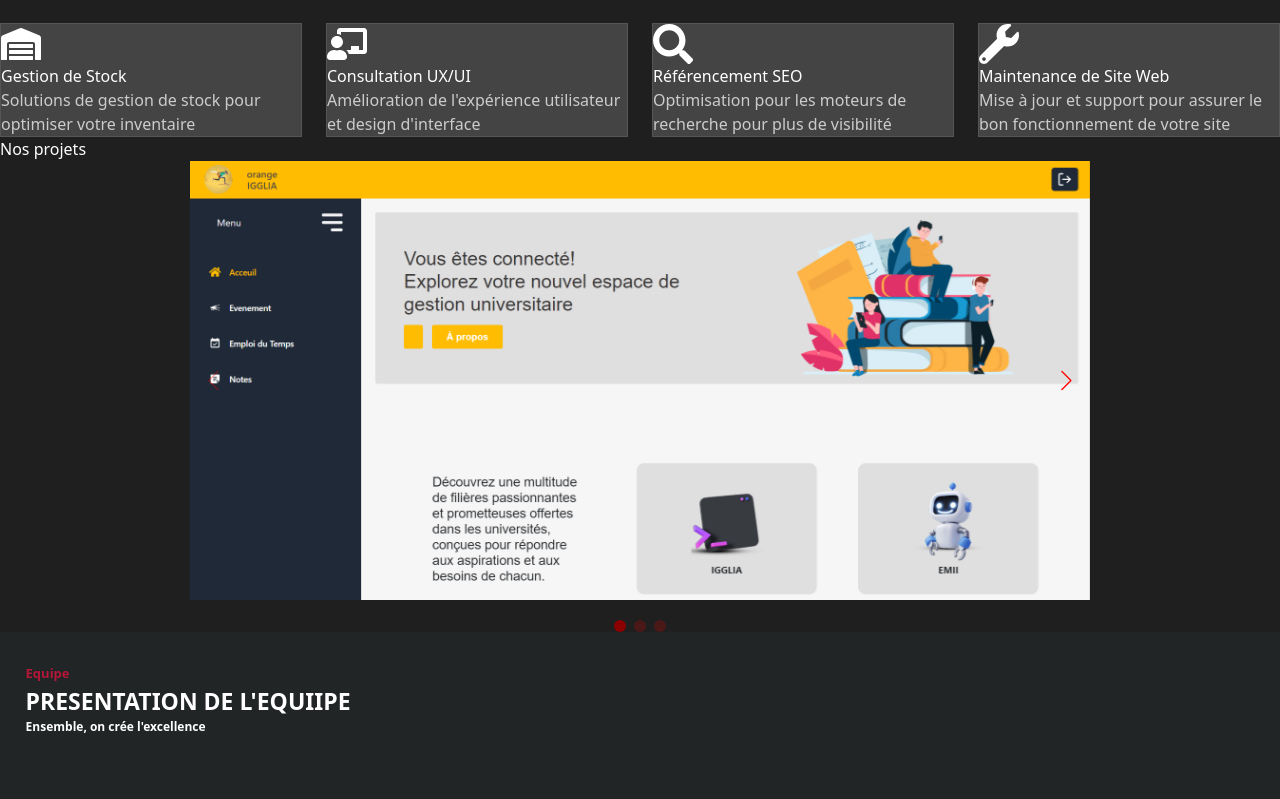
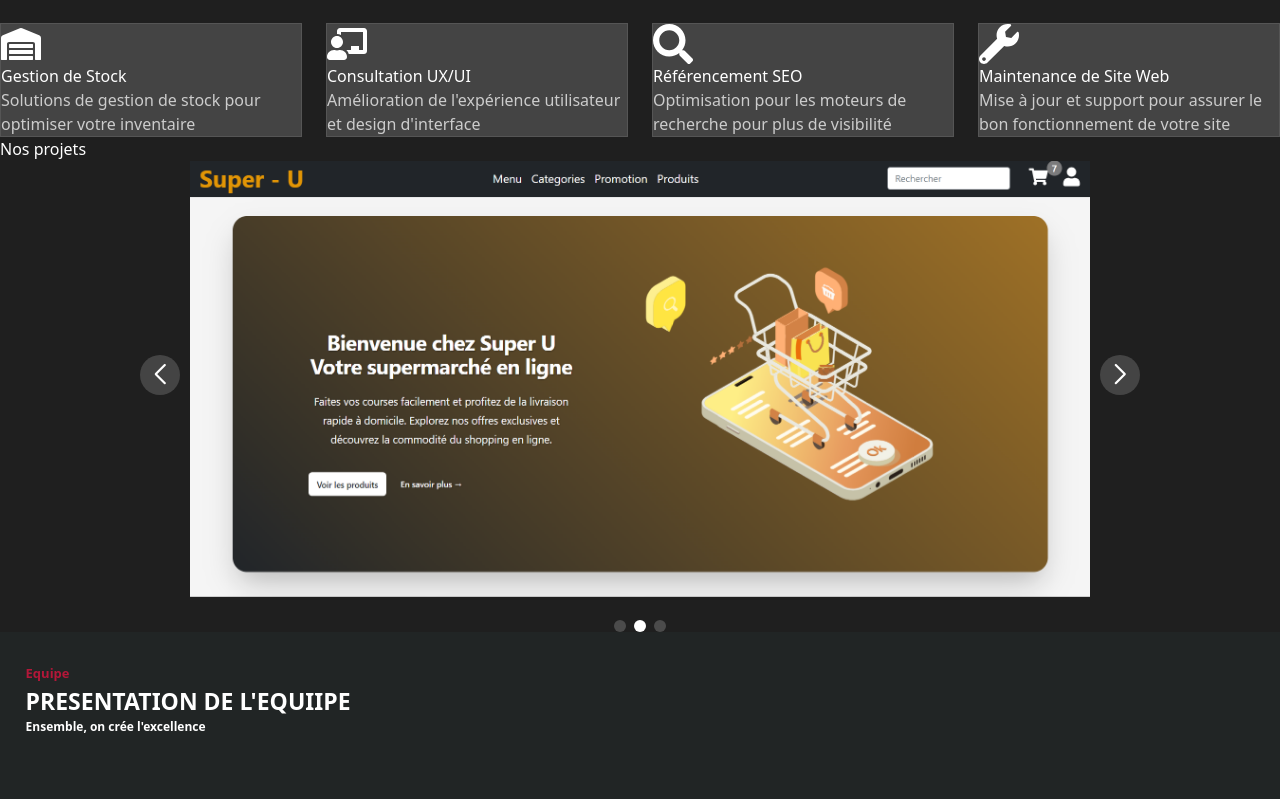
Before and after one commit to yann-andronio/Webster, a React (Vite) app: page / in a window 1280 px wide. Shown: the part 881-1680 px from the top of the page. Built offline with nearby package versions, Linux system fonts and the light colour scheme.

Commit message:
installation de framer motion pour animation

```diff
--- a/package.json
+++ b/package.json
@@ -10,6 +10,7 @@
     "preview": "vite preview"
   },
   "dependencies": {
+    "framer-motion": "^11.5.4",
     "react": "^18.3.1",
     "react-dom": "^18.3.1",
     "react-icons": "^5.3.0",
--- a/src/components/Projet/Projet.tsx
+++ b/src/components/Projet/Projet.tsx
@@ -3,7 +3,8 @@
 import 'swiper/css';
 import 'swiper/css/navigation';
 import 'swiper/css/pagination';
-import { Navigation, Pagination } from "swiper/modules";
+import 'swiper/css/autoplay';
+import { Navigation, Pagination, Autoplay } from "swiper/modules";
 import s from "./projet.module.css";
 
 const Projet: React.FC = () => {
@@ -12,33 +13,79 @@
             <style>
                 {`
           .swiper-button-prev, .swiper-button-next {
-            color: red !important; /* Appliquer la couleur rouge aux boutons de navigation */
+            background-color: #444444;
+            border-radius: 50%;
+            width: 40px;
+            height: 40px;
+            display: flex;
+            align-items: center;
+            justify-content: center;
+            padding: 0;
+            position: absolute;
+            top: 50%;
+            transform: translateY(-50%);
+            z-index: 10;
+          }
+          .swiper-button-prev {
+            left: -50px;
+          }
+          .swiper-button-next {
+            right: -50px;
           }
           .swiper-button-prev::after, .swiper-button-next::after {
-            font-size: 20px !important; /* Ajuster la taille des icônes si nécessaire */
+            font-size: 20px;
+            font-weight: bold;
+            color: white;
           }
           .swiper-pagination-bullet {
-            background-color: red !important; /* Couleur des bullets de pagination */
-            width: 12px !important; /* Taille des bullets */
-            height: 12px !important; /* Taille des bullets */
+            background-color: white;
+            width: 12px;
+            height: 12px;
           }
           .swiper-pagination-bullet-active {
-            background-color: darkred !important; /* Couleur des bullets actives */
+            background-color: white;
+          }
+          .customPagination {
+            display: flex;
+            justify-content: center;
+            margin-top: 20px;
+          }
+
+         /* ecran phone kely*/
+         @media (max-width: 768px) {
+            .swiper-button-prev, .swiper-button-next{
+    display : none}
+     }
+
+                 /* ecran phone kely be*/
+             @media (max-width: 480px) {
+     .swiper-button-prev, .swiper-button-next{
+      display : none}
   }
         `}
             </style>
-      <div className={`${s.Boxparents}`}>
+
+
+            <div className={`${s.Boxparents}`} id="Projets">
                 <h2 className="text-3xl font-bold text-center mb-6">Nos projets</h2>
-        <div className={`${s.projetContainer} p-6`}>
+                <div className={`${s.projetContainer} p-6`} style={{ position: 'relative' }}>
                     <Swiper
-            modules={[Navigation, Pagination]}
+                        modules={[Navigation, Pagination, Autoplay]}
                         spaceBetween={50}
                         slidesPerView={1}
-            navigation
+                        navigation={{
+                            nextEl: '.swiper-button-next',
+                            prevEl: '.swiper-button-prev'
+                        }}
                         pagination={{
                             clickable: true,
                             el: `.${s.customPagination}`,
                         }}
+                        autoplay={{
+                            delay: 3000,
+                            disableOnInteraction: false,
+                        }}
+                        loop={true}
                     >
                         <SwiperSlide>
                             <img src="./assets/images/projets/1.png" alt="" />
@@ -52,6 +99,9 @@
                     </Swiper>
 
                     <div className={s.customPagination}></div>
+
+                    <div className="swiper-button-prev"></div>
+                    <div className="swiper-button-next"></div>
                 </div>
             </div>
         </Fragment>
--- a/src/components/Projet/projet.module.css
+++ b/src/components/Projet/projet.module.css
@@ -14,6 +14,7 @@
     max-width: 900px;
     margin: 0 auto;
 
+
   }
 
   .customPagination {
--- a/src/components/navvbar/Navbar.tsx
+++ b/src/components/navvbar/Navbar.tsx
@@ -28,7 +28,7 @@
     <nav className={s.nav}>
       <div className="max-w-screen-xl flex flex-wrap items-center justify-between mx-auto p-4">
         <span className="self-center text-2xl font-semibold whitespace-nowrap dark:text-white">
-          Webmaster
+          Webster
         </span>
 
         <button
@@ -42,7 +42,7 @@
         </button>
 
         <div className={`${isOpen ? 'block' : 'hidden'} ${s.box_link} w-full md:block md:w-auto`} id="navbar-default">
-          <ul className="font-medium flex flex-col p-4 md:p-0 mt-4  md:flex-row md:space-x-8 rtl:space-x-reverse">
+          <ul className="font-medium flex flex-col p-4 md:p-0   md:flex-row md:space-x-8 rtl:space-x-reverse">
             <li
               onClick={() => handleClick('Accueil')}
               className={`${s.link} ${s.colorLinkNavbar} ${isClick === 'Accueil' ? s.activeLink : s.inactiveLink}`}
@@ -60,7 +60,7 @@
             <li
               onClick={() => handleClick('Projets')}
               className={` ${isClick === 'Projets' ? s.activeLink : s.inactiveLink}`}
-              id="Projets"
+
             >
               <FaProjectDiagram className="inline-block mr-2" /> Projets
             </li>
```
Also changed, not shown: 1 other file (tests, documents, lock files or other folders). Lines whose indentation alone changed are shown as unchanged.
